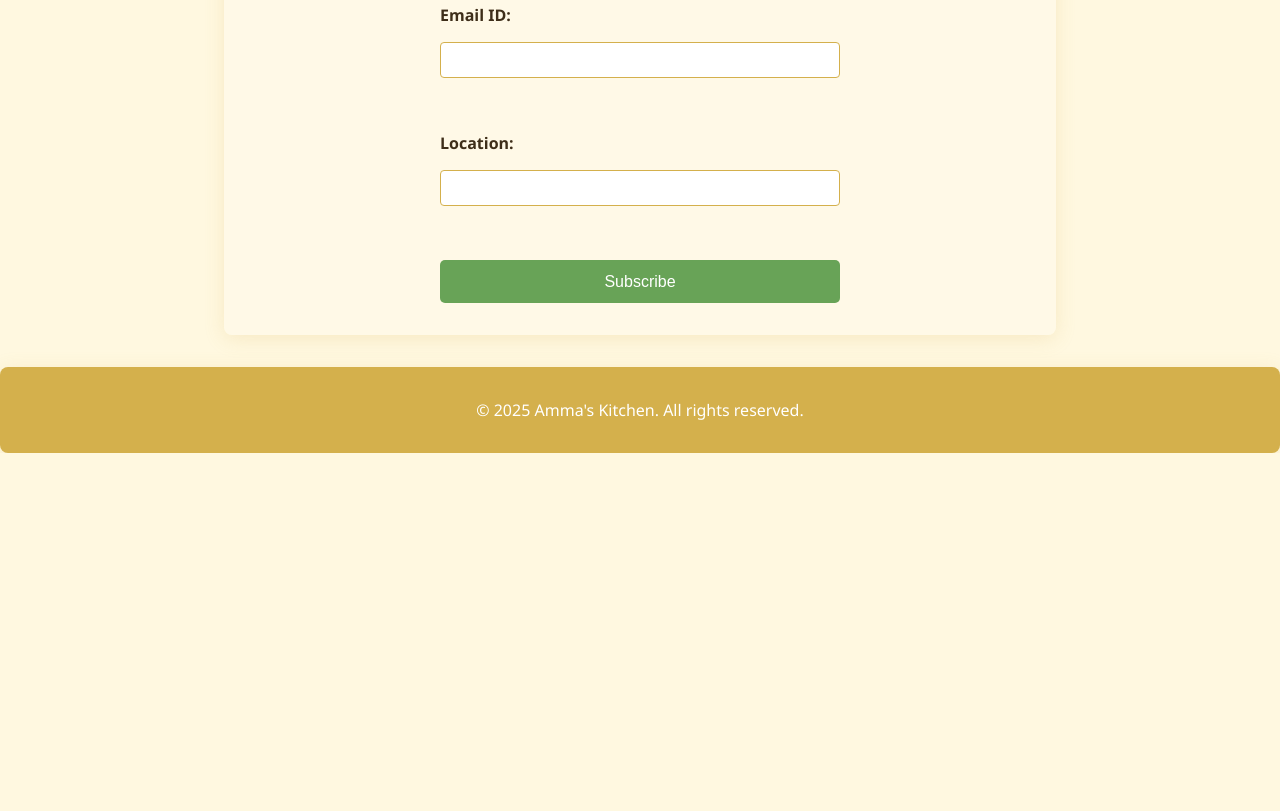
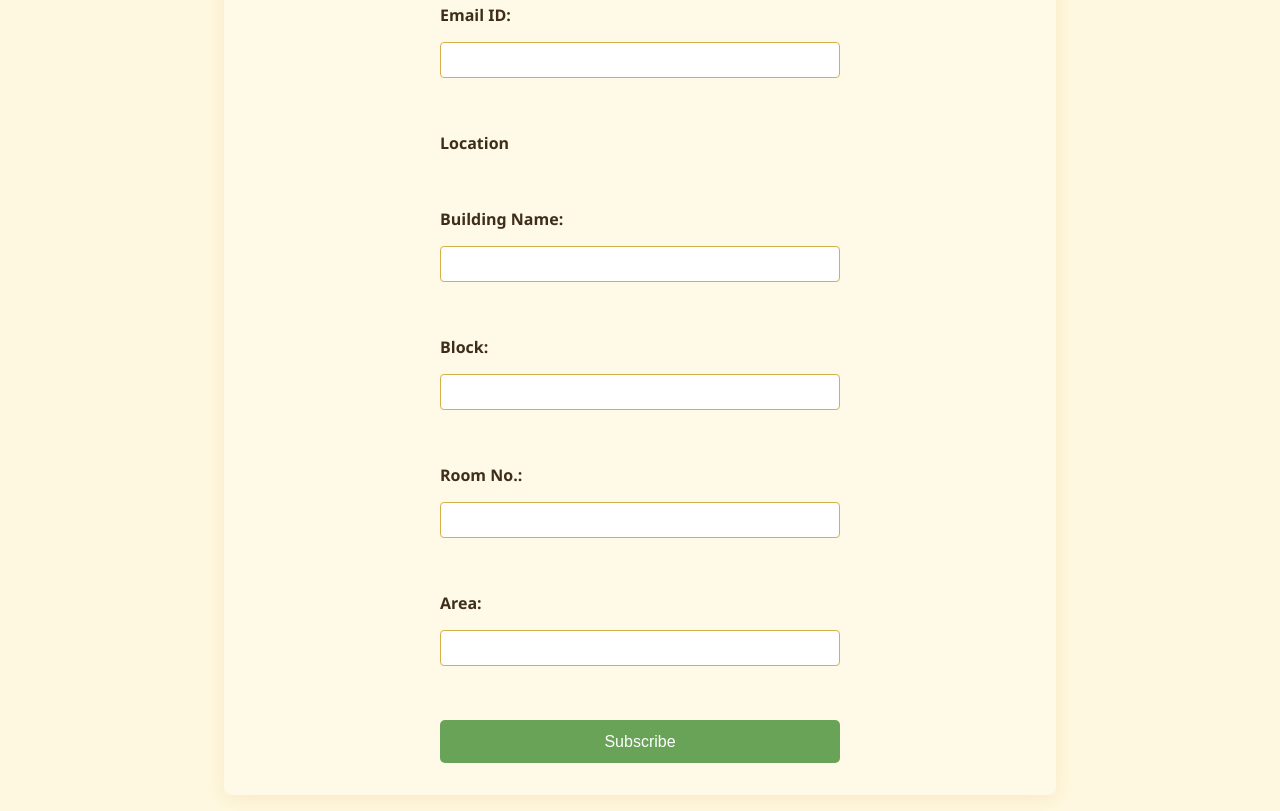
Before and after one commit to Projectak09/Subscription-Form, a plain HTML site: page signup.html in a window 1280 px wide. Shown: the part 480-1291 px from the top of the page. Before the commit the page ends 933 px from the top, so only its background shows below. Drawn offline with Linux system fonts and the light colour scheme.

Commit message:
Update signup.html

```diff
--- a/signup.html
+++ b/signup.html
@@ -23,20 +23,26 @@
       <label for="name">Name:</label>
       <input type="text" id="name" name="name" required />
       <br/>
-
       <label for="contact">Contact Number:</label>
       <input type="Number" id="contact" name="contact" required />
       <br/>
-
       <label for="contact">Email ID:</label>
       <input type="text" id="Email" name="Email" required />
       <br/>
-
-
-      <label for="location">Location:</label>
-      <input type="text" id="location" name="location" required />
+      <label for="Location">Location</label>
       <br/>
-
+      <label for="Building Name">Building Name:</label>
+      <input type="text" id="Building Name" name="Building Name" required />
+      <br/>
+      <label for="Block">Block:</label>
+      <input type="text" id="Block" name="Block" required />
+      <br/>
+      <label for="Room No.">Room No.:</label>
+      <input type="text" id="Room No." name="Room No." required />
+      <br/>
+      <label for="Area">Area:</label>
+      <input type="text" id="Area" name="Area" required />
+      <br/>
       <button type="submit">Subscribe</button>
     </form>
     <p id="result"></p>
@@ -49,4 +55,5 @@
     // Formspree doesn't need this, so you can remove the JS code for custom fetch
   </script>
 </body>
+
 </html>
```
